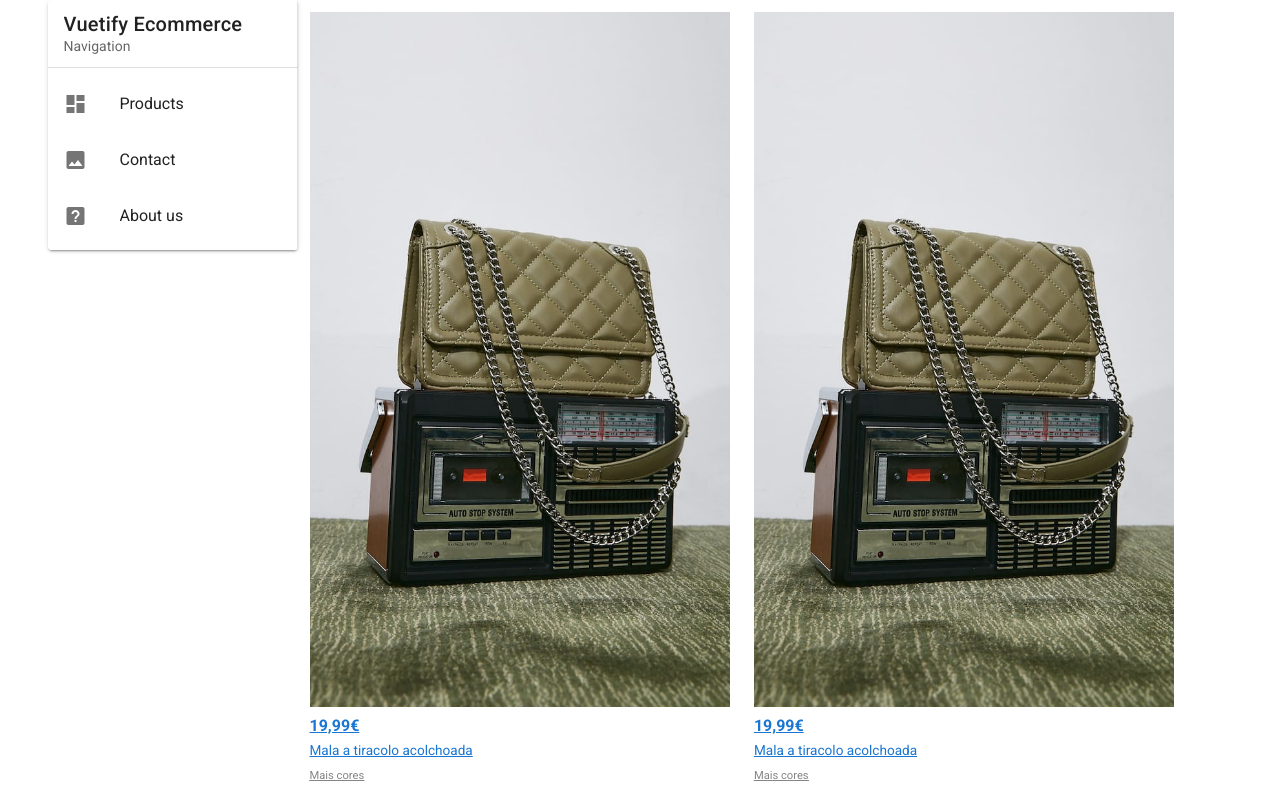
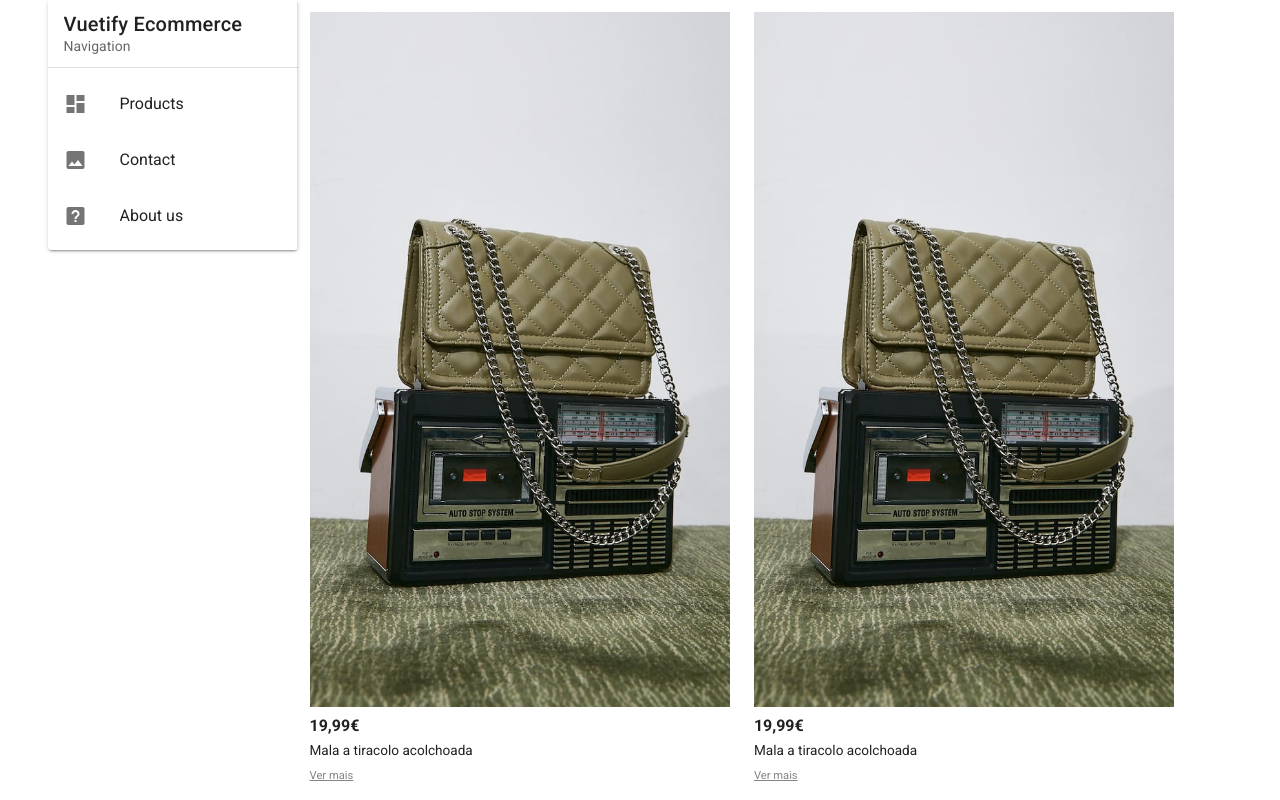
Before and after one commit to TheMathPires/ecommerce-template, a Vue app: page / in a window 1280 px wide. Shown: the top 800 px of the page. Built offline with nearby package versions, Linux system fonts and the light colour scheme.

Commit message:
vue router working

```diff
--- a/package.json
+++ b/package.json
@@ -10,6 +10,7 @@
   "dependencies": {
     "core-js": "^3.6.5",
     "vue": "^2.6.11",
+    "vue-router": "^3.5.2",
     "vuetify": "^2.4.0"
   },
   "devDependencies": {
--- a/src/App.vue
+++ b/src/App.vue
@@ -1,23 +1,26 @@
 <template>
   <v-app>
     <v-main>
-      <Navigation/>
+      <v-container>
+        <v-row>
+          <Navigation />
+          <v-col md="9">
+            <router-view />
+          </v-col>
+        </v-row>
+      </v-container>
     </v-main>
   </v-app>
 </template>
 
 <script>
-import Navigation from '@/components/Navigation';
+import Navigation from "@/components/Navigation";
 
 export default {
-  name: 'App',
+  name: "App",
 
   components: {
-    Navigation
+    Navigation,
   },
-
-  data: () => ({
-    //
-  }),
 };
 </script>
--- a/src/components/Navigation.vue
+++ b/src/components/Navigation.vue
@@ -1,6 +1,4 @@
 <template>
-  <v-container>
-    <v-row>
   <v-card height="250" width="250">
     <v-navigation-drawer permanent>
       <v-list-item>
@@ -8,9 +6,7 @@
           <v-list-item-title class="text-h6">
             Vuetify Ecommerce
           </v-list-item-title>
-                <v-list-item-subtitle>
-                  Navigation
-                </v-list-item-subtitle>
+          <v-list-item-subtitle> Navigation </v-list-item-subtitle>
         </v-list-item-content>
       </v-list-item>
 
@@ -18,7 +14,6 @@
 
       <v-list>
         <v-list-item v-for="item in items" :key="item.title">
-
           <v-list-item-icon>
             <v-icon>{{ item.icon }}</v-icon>
           </v-list-item-icon>
@@ -26,34 +21,23 @@
           <v-list-item-content>
             <v-list-item-title>{{ item.title }}</v-list-item-title>
           </v-list-item-content>
-
         </v-list-item>
       </v-list>
-
-
-
     </v-navigation-drawer>
   </v-card>
-
-      <Products/>
-    </v-row>
-  </v-container>
 </template>
 
 <script>
-  import Products from '@/components/Products';
-
 export default {
-    name: 'Navigation',
-    components: { Products },
+  name: "Navigation",
   data: () => {
     return {
       items: [
-            { title: 'Products', icon: 'mdi-view-dashboard' },
-            { title: 'Contact', icon: 'mdi-image' },
-            { title: 'About us', icon: 'mdi-help-box' },
+        { title: "Products", icon: "mdi-view-dashboard" },
+        { title: "Contact", icon: "mdi-image" },
+        { title: "About us", icon: "mdi-help-box" },
       ],
-      }
-    }
-  }
+    };
+  },
+};
 </script>
--- /dev/null
+++ b/src/components/ProductDetail.vue
@@ -0,0 +1,15 @@
+<template>
+    <div class="product-detail">
+
+    </div>
+</template>
+
+<script>
+export default {
+    name: 'ProductDetail',
+}
+</script>
+
+<style>
+
+</style>
--- a/src/components/Products.vue
+++ b/src/components/Products.vue
@@ -1,39 +1,67 @@
 <template>
-    <v-col md="9">
   <v-row>
     <v-col v-for="product in products" :key="product" md="6" cols="6">
       <div class="product">
-                    <a href="">
-                        <img :src="product.image">
-                        <strong>{{ product.price }}</strong> <br>
-                        <span>{{ product.name }}</span> <br>
-                        <a class="show-more">Mais cores</a>
-                    </a>
+        <img :src="product.image" />
+        <strong>{{ product.price }}</strong> <br />
+        <span>{{ product.name }}</span> <br />
+        <router-link to="/product-detail" class="show-more">Ver mais</router-link>
       </div>
     </v-col>
   </v-row>
-    </v-col>
 </template>
 
 <script>
 export default {
-    name: 'Products',
+  name: "Products",
 
   data: () => {
     return {
       products: [
-                { name : 'Mala a tiracolo acolchoada', image: require('@/assets/bolsa.jpg'), price: '19,99€' },
-                { name : 'Mala a tiracolo acolchoada', image: require('@/assets/bolsa.jpg'), price: '19,99€' },
-                { name : 'Mala a tiracolo acolchoada', image: require('@/assets/bolsa.jpg'), price: '19,99€' },
-                { name : 'Mala a tiracolo acolchoada', image: require('@/assets/bolsa.jpg'), price: '19,99€' },
-                { name : 'Mala a tiracolo acolchoada', image: require('@/assets/bolsa.jpg'), price: '19,99€' },
-                { name : 'Mala a tiracolo acolchoada', image: require('@/assets/bolsa.jpg'), price: '19,99€' },
-                { name : 'Mala a tiracolo acolchoada', image: require('@/assets/bolsa.jpg'), price: '19,99€' },
-                { name : 'Mala a tiracolo acolchoada', image: require('@/assets/bolsa.jpg'), price: '19,99€' },
+        {
+          name: "Mala a tiracolo acolchoada",
+          image: require("@/assets/bolsa.jpg"),
+          price: "19,99€",
+        },
+        {
+          name: "Mala a tiracolo acolchoada",
+          image: require("@/assets/bolsa.jpg"),
+          price: "19,99€",
+        },
+        {
+          name: "Mala a tiracolo acolchoada",
+          image: require("@/assets/bolsa.jpg"),
+          price: "19,99€",
+        },
+        {
+          name: "Mala a tiracolo acolchoada",
+          image: require("@/assets/bolsa.jpg"),
+          price: "19,99€",
+        },
+        {
+          name: "Mala a tiracolo acolchoada",
+          image: require("@/assets/bolsa.jpg"),
+          price: "19,99€",
+        },
+        {
+          name: "Mala a tiracolo acolchoada",
+          image: require("@/assets/bolsa.jpg"),
+          price: "19,99€",
+        },
+        {
+          name: "Mala a tiracolo acolchoada",
+          image: require("@/assets/bolsa.jpg"),
+          price: "19,99€",
+        },
+        {
+          name: "Mala a tiracolo acolchoada",
+          image: require("@/assets/bolsa.jpg"),
+          price: "19,99€",
+        },
       ],
-        }
+    };
   },
-}
+};
 </script>
 
 <style>
@@ -41,10 +69,10 @@ export default {
   width: 100%;
 }
 .product span {
-    font-size: .85rem;
+  font-size: 0.85rem;
 }
 .product .show-more {
-    font-size: .7rem;
+  font-size: 0.7rem;
   text-decoration: underline;
   color: rgb(133, 133, 133);
 }
--- a/src/main.js
+++ b/src/main.js
@@ -1,10 +1,18 @@
 import Vue from 'vue'
-import App from './App.vue'
-import vuetify from './plugins/vuetify'
+import VueRouter from 'vue-router'
+
+import App from '@/App'
+import vuetify from '@/plugins/vuetify'
+import router from '@/router'
+
+Vue.use(VueRouter)
 
 Vue.config.productionTip = false
 
 new Vue({
   vuetify,
-  render: h => h(App)
+  render(createElement) {
+    return createElement(App);
+  },
+  router
 }).$mount('#app')
--- /dev/null
+++ b/src/router/index.js
@@ -0,0 +1,28 @@
+import Vue from 'vue'
+import VueRouter from 'vue-router'
+
+import Products from '@/components/Products'
+import ProductDetail from '@/components/ProductDetail'
+
+Vue.use(VueRouter)
+
+const routes = [
+    {
+        name: 'home',
+        path: '/',
+        component: Products,
+
+    },
+    {
+        name: 'product-detail',
+        path: '/product-detail',
+        component: ProductDetail,
+    }
+]
+
+const router = new VueRouter({
+    routes,
+    mode: 'history'
+})
+
+export default router
```
Also changed, not shown: 1 other file (tests, documents, lock files or other folders). Lines whose indentation alone changed are shown as unchanged.
